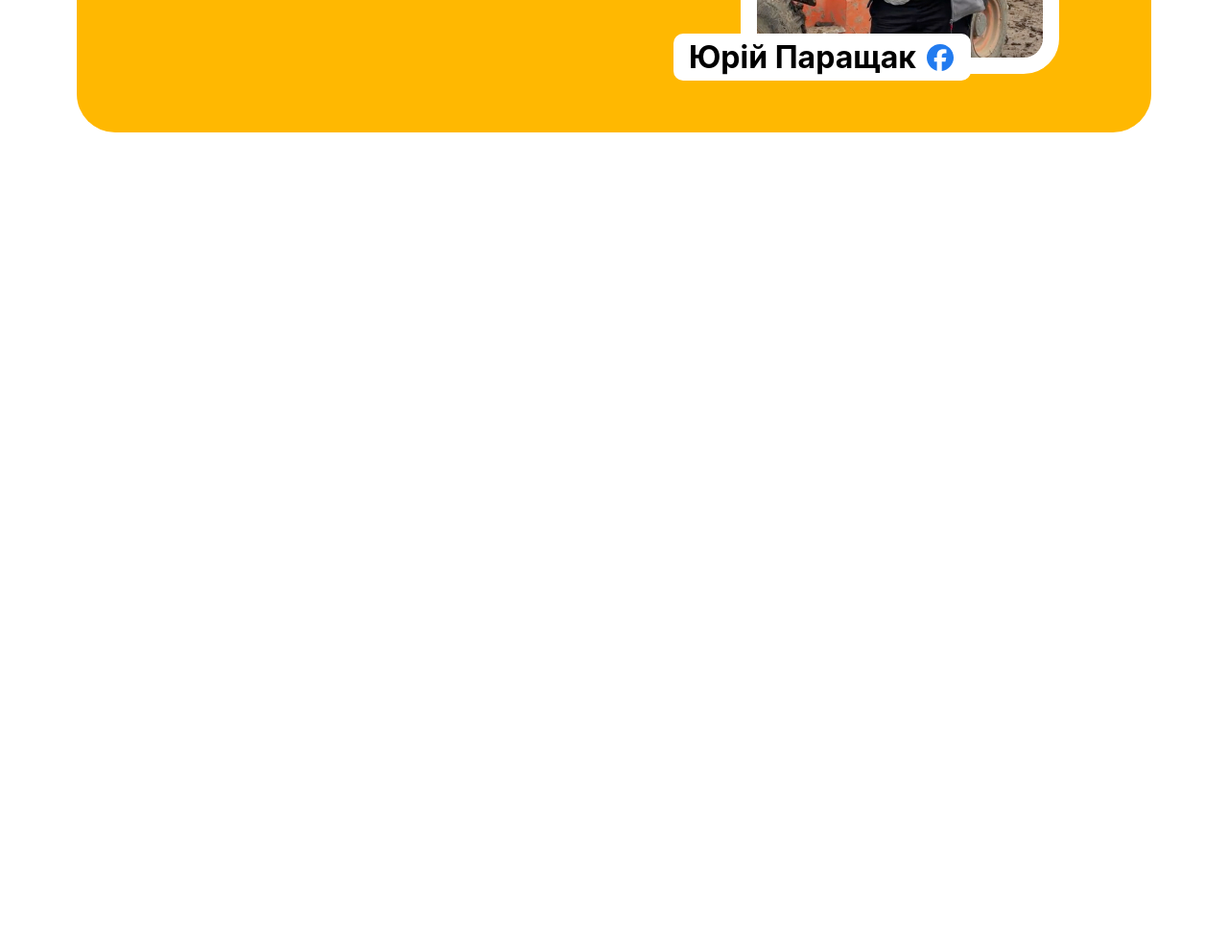
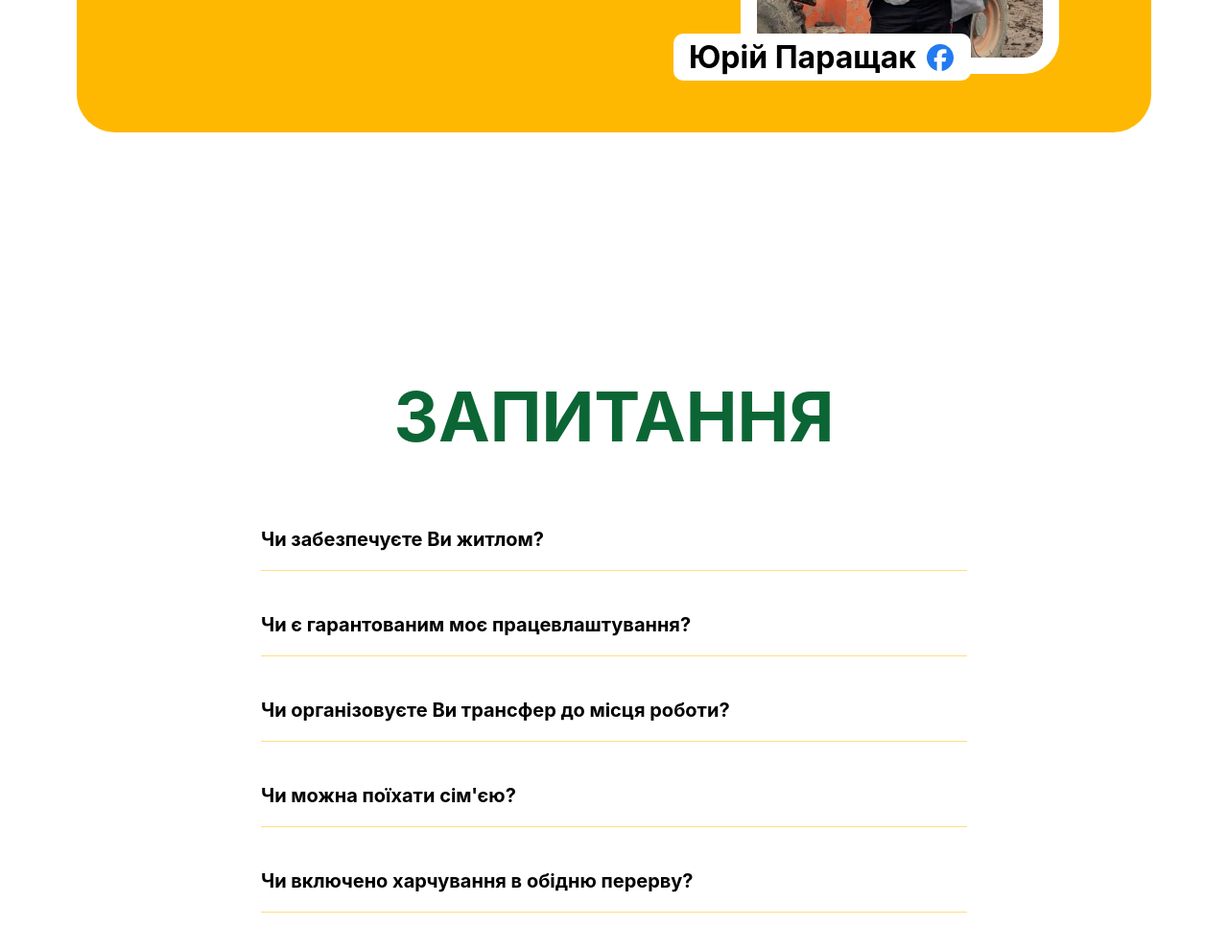
Before and after one commit to alexSili4/annas-orchids, a website built with Vite: page src/index.html in a window 1280 px wide. Shown: the part 9435-10425 px from the top of the page at 96% size. Before the commit the page ends 9701 px from the top, so only its background shows below. Built offline with nearby package versions, Linux system fonts and the light colour scheme.

Commit message:
add questions-section

```diff
--- /dev/null
+++ b/src/css/questions-section.css
@@ -0,0 +1,72 @@
+.questions-section .section-title {
+  line-height: 1.1;
+}
+
+.questions-list {
+  display: flex;
+  flex-direction: column;
+  gap: 32px;
+  width: 736px;
+  margin: 64px auto 0;
+}
+
+.question-wrap {
+  border-bottom: 1px solid rgba(255, 184, 1, 0.48);
+  padding-bottom: 8px;
+  transition: padding-bottom var(--transition-duration-and-func);
+}
+
+.question-btn {
+  display: flex;
+  width: 100%;
+  justify-content: space-between;
+  align-items: center;
+  border: none;
+  padding: 0;
+  background-color: transparent;
+}
+
+.question-btn-title {
+  color: #000000;
+  font-family: Inter;
+  font-size: 20px;
+  font-weight: 700;
+  line-height: 1.5;
+}
+
+.question-btn-icon {
+  display: block;
+  width: 48px;
+  height: 48px;
+  transition: transform var(--transition-duration-and-func);
+}
+
+.answer {
+  max-height: 100px;
+  margin-top: 16px;
+  color: rgba(0, 0, 0, 0.72);
+  font-family: Inter;
+  font-size: 16px;
+  font-weight: 400;
+  line-height: 1.5;
+  overflow-y: hidden;
+  transform: scaleY(1);
+  transform-origin: top;
+  transition: transform var(--transition-duration-and-func),
+    max-height var(--transition-duration-and-func),
+    margin-top var(--transition-duration-and-func);
+}
+
+.question-wrap.hidden-desc .answer {
+  max-height: 0px;
+  margin-top: 0px;
+  transform: scaleY(0);
+}
+
+.question-wrap.hidden-desc .question-btn-icon {
+  transform: rotate(-180deg);
+}
+
+.question-wrap:not(.hidden-desc) {
+  padding-bottom: 16px;
+}
--- a/src/css/styles.css
+++ b/src/css/styles.css
@@ -14,7 +14,7 @@
 @import url("./working-conditions-section.css");
 @import url("./life-change-section.css");
 @import url("./reviews-section.css");
-/* @import url('./about-us.css'); */
+@import url('./questions-section.css');
 /* @import url('./catalog.css'); */
 /* @import url('./new-watches.css'); */
 /* @import url('./sale.css'); */
--- a/src/index.html
+++ b/src/index.html
@@ -20,6 +20,7 @@
       <load src="/partials/working-conditions-section.html" />
       <load src="/partials/life-change-section.html" />
       <load src="/partials/reviews-section.html" />
+      <load src="/partials/questions-section.html" />
     </main>
     <script type="module" src="/js/main.js"></script>
   </body>
--- /dev/null
+++ b/src/partials/questions-section.html
@@ -0,0 +1,89 @@
+<section class="questions-section section">
+  <div class="container">
+    <h2 class="section-title">ЗАПИТАННЯ</h2>
+    <ul class="questions-list">
+      <li class="questions-list-item">
+        <div class="question-wrap hidden-desc">
+          <button type="button" class="question-btn">
+            <span class="question-btn-title">Чи забезпечуєте Ви житлом?</span>
+            <svg class="question-btn-icon">
+              <use href="/icons/icons.svg#question-arrow"></use>
+            </svg>
+          </button>
+          <p class="answer">
+            Так, ми пропонуємо житло, яке знаходиться поруч з роботою. У Вашому
+            користуванні буде кухня, санвузол, пральна машина, кімната на 4-ох
+            осіб. Вартість проживання 3000-3600 грн/місяць.
+          </p>
+        </div>
+      </li>
+      <li class="questions-list-item">
+        <div class="question-wrap hidden-desc">
+          <button type="button" class="question-btn">
+            <span class="question-btn-title"
+              >Чи є гарантованим моє працевлаштування?</span
+            >
+            <svg class="question-btn-icon">
+              <use href="/icons/icons.svg#question-arrow"></use>
+            </svg>
+          </button>
+          <p class="answer">
+            Так, Ви їдете на роботу за чеською робочою візою, а тому вже в
+            Україні Ви підписуєте контракт, який гарантує забезпечення роботою
+            вже в перший день після приїзду
+          </p>
+        </div>
+      </li>
+      <li class="questions-list-item">
+        <div class="question-wrap hidden-desc">
+          <button type="button" class="question-btn">
+            <span class="question-btn-title"
+              >Чи організовуєте Ви трансфер до місця роботи?</span
+            >
+            <svg class="question-btn-icon">
+              <use href="/icons/icons.svg#question-arrow"></use>
+            </svg>
+          </button>
+          <p class="answer">
+            Так, ми організовуємо доїзд до місця роботи. Водій автобуса
+            попередньо інформує працівників компанії про точний час Вашого
+            приїзду. Тому, коли Ви прибудете, на вас чекатиме трансфер, який
+            доставить Вас до місця проживання.
+          </p>
+        </div>
+      </li>
+      <li class="questions-list-item">
+        <div class="question-wrap hidden-desc">
+          <button type="button" class="question-btn">
+            <span class="question-btn-title">Чи можна поїхати сім'єю?</span>
+            <svg class="question-btn-icon">
+              <use href="/icons/icons.svg#question-arrow"></use>
+            </svg>
+          </button>
+          <p class="answer">
+            Так, Ви можете їхати цілою родиною чи в компанії друзів. У цьому
+            випадку Ви можете проживати разом в одній кімнаті (по 4 осіб) або ж
+            в цілому блоці (якщо Ваша компанія складається з 8 осіб).
+          </p>
+        </div>
+      </li>
+      <li class="questions-list-item">
+        <div class="question-wrap hidden-desc">
+          <button type="button" class="question-btn">
+            <span class="question-btn-title"
+              >Чи включено харчування в обідню перерву?</span
+            >
+            <svg class="question-btn-icon">
+              <use href="/icons/icons.svg#question-arrow"></use>
+            </svg>
+          </button>
+          <p class="answer">
+            Так, ми забезпечуємо комплексним гарячим дотованим обідом, який
+            доставляють для кожного працівника в сад. Вартість смачного ситного
+            обіду лише 70 грн.
+          </p>
+        </div>
+      </li>
+    </ul>
+  </div>
+</section>
```
Also changed, not shown: src/icons/icons.svg.
